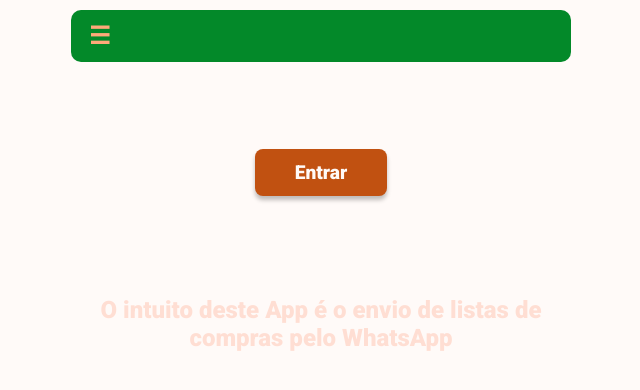
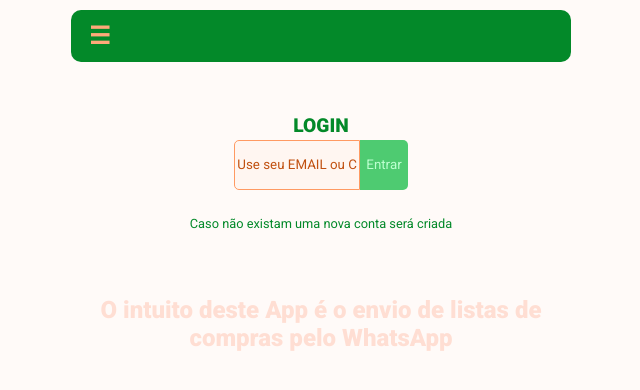
Before and after one commit to EdAngelis/my-home, a React (Vite) app in the folder my-home-front/: page /welcome in a window 1280 px wide. Both pictures are taken after a click on the button "Pular". Shown: the top 390 px of the page, without its empty margins (319-959 px from the left). Built offline with nearby package versions, Linux system fonts and the light colour scheme; no server answers.

Commit message:
address review feedback on PR #42: restore CPF/email input with Entrar button

```diff
--- a/my-home-front/src/pages/home/home.module.css
+++ b/my-home-front/src/pages/home/home.module.css
@@ -10,26 +10,30 @@
     display: grid;
     grid-template-columns: 1fr;
     align-items: center;
-    justify-items: center;
     background-color: #FFFAF8;
     width: auto;
     height: 200px;
 }
 
-.btnEnter {
-    padding: 12px 40px;
+.loginInput {
+    display: grid;
+    grid-template-columns: 1fr;
+    grid-gap: 3px;
+    justify-content: center;
+    justify-items: center;
+}
+
+.loginInput label {
     font-size: 1.2rem;
     font-weight: 900;
-    color: #FFFAF8;
-    background-color: #c15111;
-    border: none;
-    border-radius: 8px;
-    cursor: pointer;
-    box-shadow: 0px 4px 4px rgba(0, 0, 0, 0.25);
+    color: #038929;
 }
 
-.btnEnter:hover {
-    background-color: #a04010;
+.loginInput span {
+    font-size: 0.8rem;
+    color: #038929;
+    text-align: center;
+    margin-top: 5px;
 }
 
 .container p {
@@ -38,3 +42,15 @@
     font-weight: 900;
     color: #FFDED3;
 }
+
+.error {
+    height: 10px;
+}
+
+.error p {
+    height: 20px;
+    color: red;
+    font-size: 0.8rem;
+    text-align: center;
+    margin-top: 2px;
+}
--- a/my-home-front/src/pages/home/home.tsx
+++ b/my-home-front/src/pages/home/home.tsx
@@ -1,12 +1,18 @@
 import { useState, useContext, useEffect } from "react";
-import { createBuyer } from "../../app.service";
+import { cpfValidator, EmailValidator } from "../../components/validators";
+import { getBuyerByCpf, createBuyer } from "../../app.service";
 import { AppContext } from "../../context";
 import { Loading } from "../../components";
+import InputButton from "../../components/input-button/input-button";
 import styles from "./home.module.css";
 import { useNavigate } from "react-router-dom";
+import IBuyer from "../../models/buyer.model";
 
 export default function Home() {
+  const [cpf, setCpf] = useState("");
   const [loading, setLoading] = useState(false);
+  const [error, setError] = useState(false);
+
   const { userId, setUserId } = useContext(AppContext);
   const navigate = useNavigate();
 
@@ -15,13 +21,25 @@ export default function Home() {
     else if (!localStorage.getItem("myhome_onboarding_done")) navigate("/welcome");
   }, []);
 
-  const handleEnter = async () => {
+  const hLogin = async (cpfValue: string = cpf) => {
+    if (cpfValidator(cpfValue) || EmailValidator(cpfValue)) {
       setLoading(true);
       try {
-      const anonCpf = `user_${Date.now()}_${Math.random().toString(36).slice(2, 8)}`;
-      const resp = await createBuyer({ cpf: anonCpf });
+        const resp = await getBuyerByCpf(cpfValue);
+        const { message } = resp;
+
+        if (message === "Buyer not found") {
+          const newBuyer: IBuyer = { cpf: cpfValue };
+          const resp = await createBuyer(newBuyer);
           if (resp.status === 200) {
             const id = resp.data.data._id;
+            setUserId(id);
+            localStorage.setItem("buyerId", id);
+          } else {
+            console.log("Show Alerta");
+          }
+        } else {
+          const id = resp.data._id;
           setUserId(id);
           localStorage.setItem("buyerId", id);
         }
@@ -30,6 +48,9 @@ export default function Home() {
         console.log(error);
       } finally {
         setLoading(false);
+      }
+    } else {
+      setError(true);
     }
   };
 
@@ -40,9 +61,21 @@ export default function Home() {
           {loading ? (
             <Loading />
           ) : (
-            <button className={styles.btnEnter} onClick={handleEnter}>
-              Entrar
-            </button>
+            <div className={styles.loginInput}>
+              <label>LOGIN</label>
+              <InputButton
+                label="Entrar"
+                value={cpf}
+                placeholder="Use seu EMAIL ou CPF"
+                onInputChange={(v) => { setCpf(v); setError(false); }}
+                onKey={(v) => hLogin(v)}
+                onClick={() => hLogin()}
+              />
+              <div className={styles.error}>
+                {error && <p>E-mail ou CPF inválidos</p>}
+              </div>
+              <span>Caso não existam uma nova conta será criada</span>
+            </div>
           )}
         </div>
         <p>O intuito deste App é o envio de listas de compras pelo WhatsApp</p>
```
Lines whose indentation alone changed are shown as unchanged.
